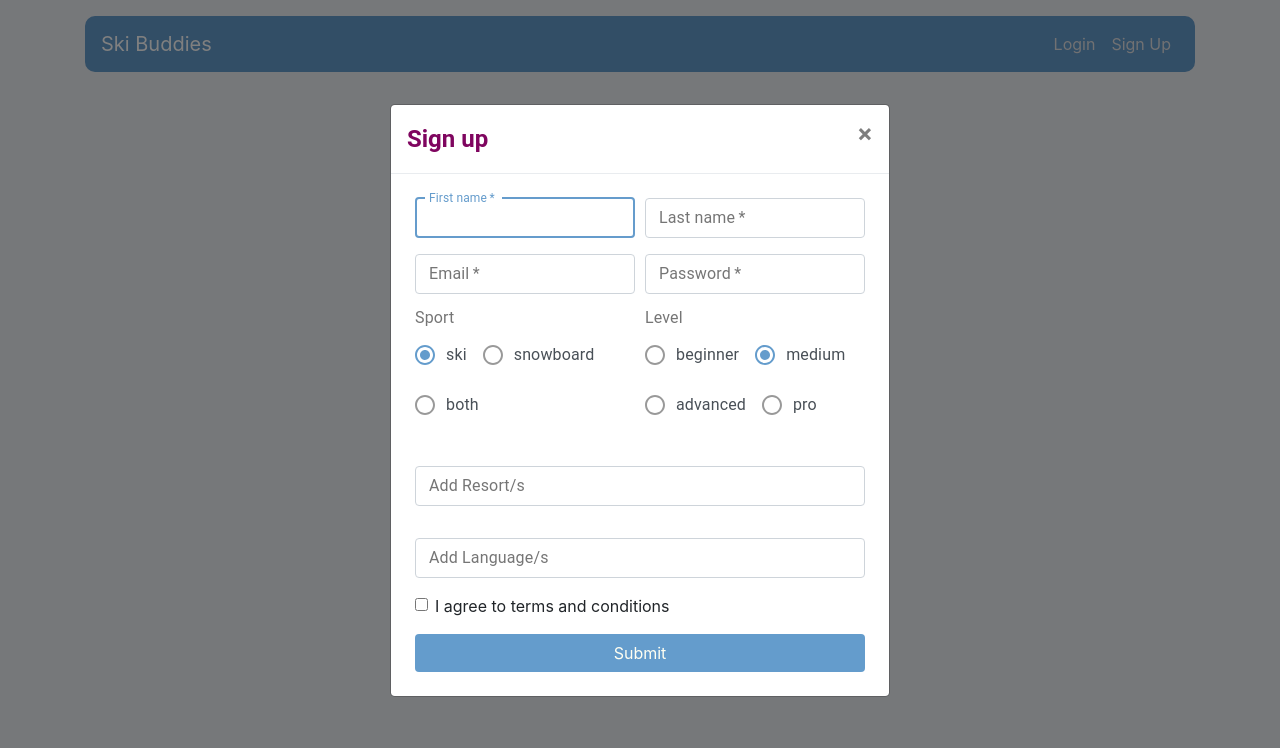
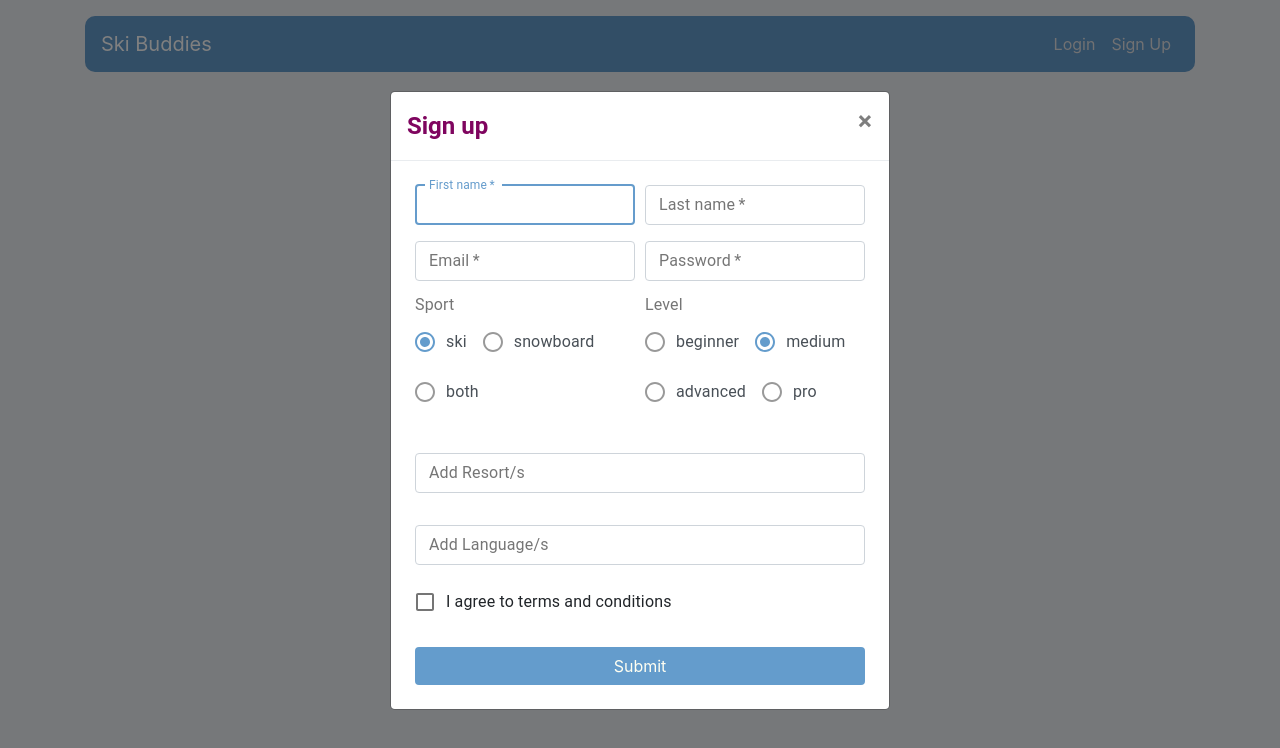
Before and after one commit to stefi23/ski-with-me, a React (Create React App) app in the folder client/: page /register in a window 1280 px wide. Shown: the top 748 px of the page. Built offline with nearby package versions, Linux system fonts and the light colour scheme; no server answers.

Commit message:
added the component from materialui

```diff
--- a/client/package.json
+++ b/client/package.json
@@ -12,7 +12,7 @@
     "bootstrap": "^4.5.0",
     "jest-styled-components": "^7.0.3",
     "react": "^16.13.1",
-    "react-bootstrap": "^1.0.1",
+    "react-bootstrap": "^1.5.2",
     "react-dom": "^16.13.1",
     "react-router-dom": "^5.2.0",
     "react-scripts": "3.4.1",
--- a/client/src/components/Register/index.js
+++ b/client/src/components/Register/index.js
@@ -18,7 +18,7 @@ import Radio from '@material-ui/core/Radio';
 import RadioGroup from '@material-ui/core/RadioGroup';
 import FormControlLabel from '@material-ui/core/FormControlLabel';
 import FormLabel from '@material-ui/core/FormLabel';
-
+import Checkbox from '@material-ui/core/Checkbox';
 
 
 Register.propTypes = {
@@ -381,16 +381,27 @@ function Register({ intialSkierList, updateLoggedIn, getName, getUserId }) {
               </div>
             </div>
             <div className="form-group">
-              <div className="form-check">
-                <input
+              {/* <div className="form-check"> */}
+                    <FormControlLabel
+                      control={
+                        <Checkbox
+                          // checked={state.checkedB}
+                          // onChange={handleChange}
+                          name="checkedB"
+                          color="primary"
+                        />
+                      }
+                      label="I agree to terms and conditions"
+      />
+                {/* <input
                   className="form-check-input"
                   type="checkbox"
                   id="gridCheck"
                 />
                 <label className="form-check-label" htmlFor="gridCheck">
                   I agree to terms and conditions
-                </label>
-              </div>
+                </label> */}
+              {/* </div> */}
             </div>
             <button
               data-testid="btn-register"
```
Also changed, not shown: 1 other file (tests, documents, lock files or other folders).
